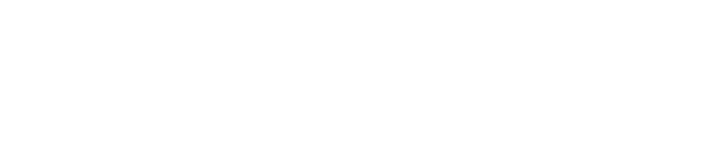
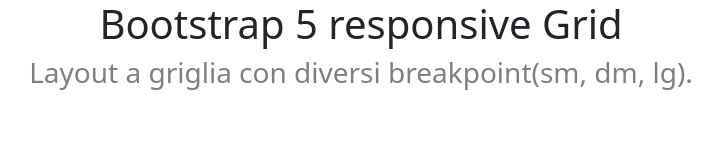
Before and after one commit to Gargenziano03/htmlcss-bootstrap-layout, a plain HTML site: page index.html in a window 1280 px wide. Shown: the whole page, without its empty margins (279-1001 px from the left). Drawn offline with nearby package versions, Linux system fonts and the light colour scheme.

Commit message:
add header

```diff
--- a/index.html
+++ b/index.html
@@ -16,11 +16,18 @@
             integrity="sha384-T3c6CoIi6uLrA9TneNEoa7RxnatzjcDSCmG1MXxSR1GAsXEV/Dwwykc2MPK8M2HN"
             crossorigin="anonymous"
         />
+
+        <link rel="stylesheet" href="./style.css">
     </head>
 
     <body>
+
         <header>
-            <!-- place navbar here -->
+            <div class="container-lg text-center">
+                <h1>Bootstrap 5 responsive Grid</h1>
+                <h3 class="text-black-50">Layout a griglia con diversi breakpoint(sm, dm, lg).</h3>
+            </div>
+
         </header>
         <main></main>
         <footer>
```
